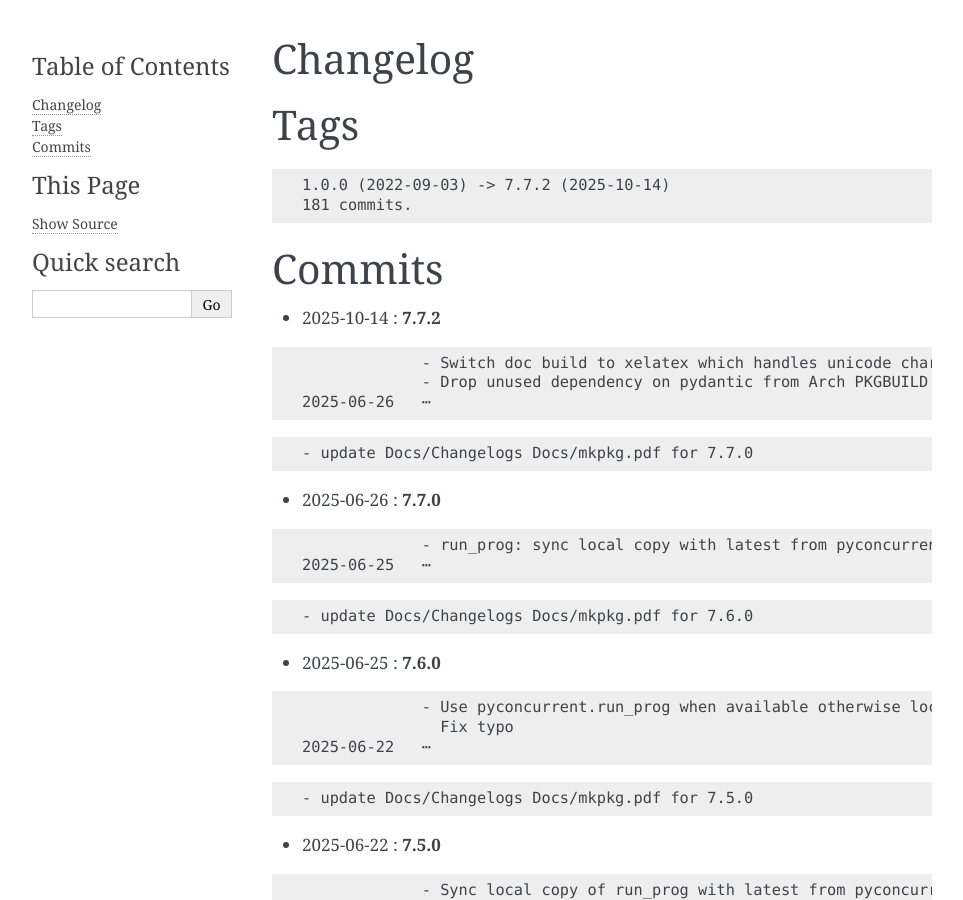
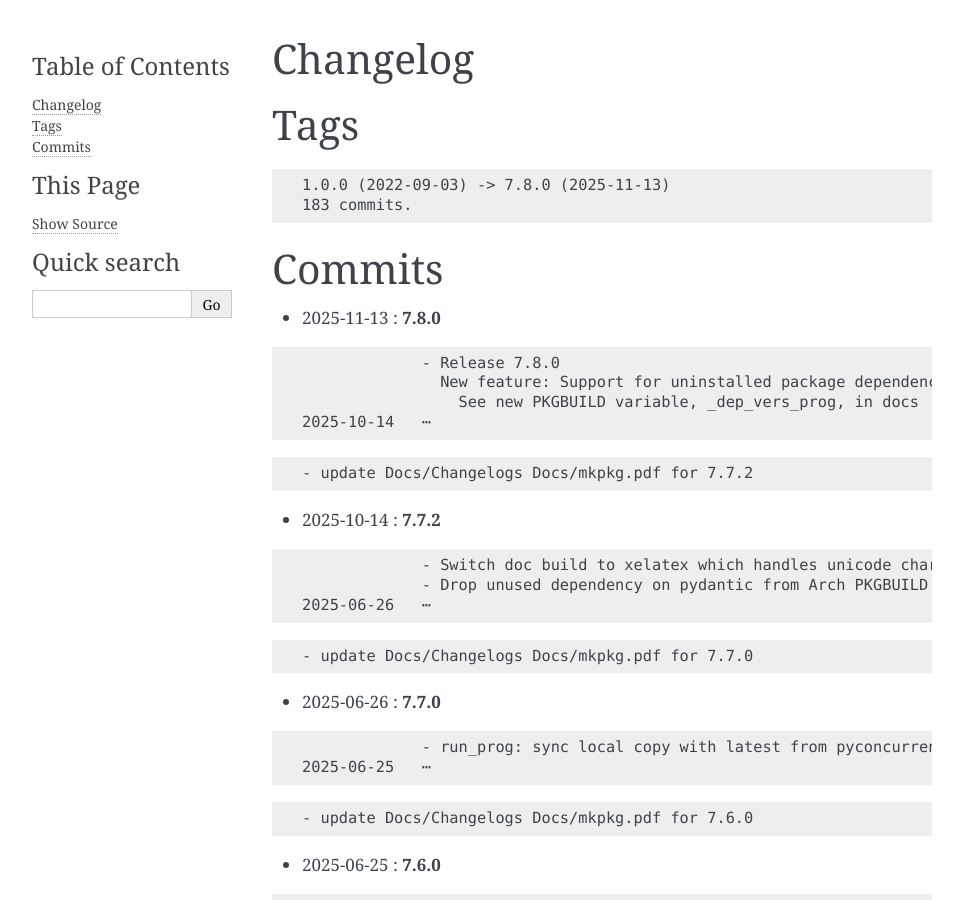
Before and after one commit to gene-git/Arch-mkpkg, a Sphinx documentation site: the page built from Docs/Changelog.rst, in a window 1280 px wide and 900 px high. Shown: the whole window, without its empty margins (148-1111 px from the left). Built offline with Sphinx 7.4.7, drawn with Linux system fonts in a browser that asks for light colours; pages that are not in the unit, such as notebooks, are missing from menus.

Commit message:
update Docs/Changelogs Docs/mkpkg.pdf for 7.8.0

```diff
--- a/Docs/Changelog.rst
+++ b/Docs/Changelog.rst
@@ -6,12 +6,25 @@ Tags
 
 .. code-block:: text
 
-	1.0.0 (2022-09-03) -> 7.7.2 (2025-10-14)
-	181 commits.
+	1.0.0 (2022-09-03) -> 7.8.0 (2025-11-13)
+	183 commits.
 
 Commits
 =======
 
+
+* 2025-11-13  : **7.8.0**
+
+.. code-block:: text
+
+              - Release 7.8.0
+                New feature: Support for uninstalled package dependency getting version from program.
+                  See new PKGBUILD variable, _dep_vers_prog, in docs
+ 2025-10-14   ⋯
+
+.. code-block:: text
+
+              - update Docs/Changelogs Docs/mkpkg.pdf for 7.7.2
 
 * 2025-10-14  : **7.7.2**
 
```
Also changed, not shown: 7 other files.
